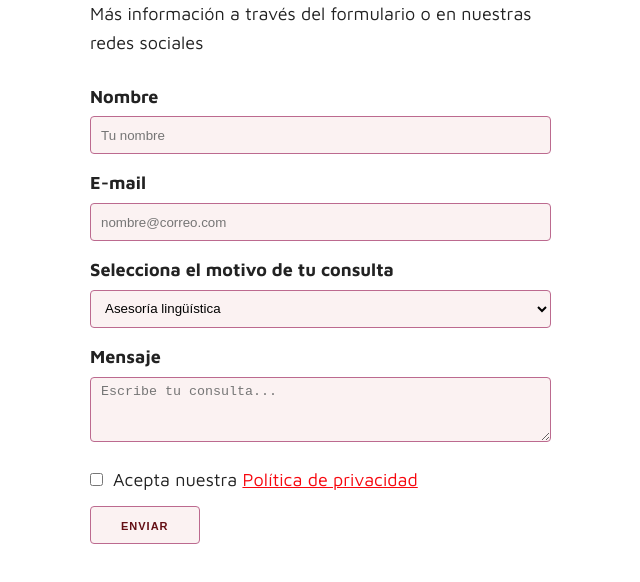
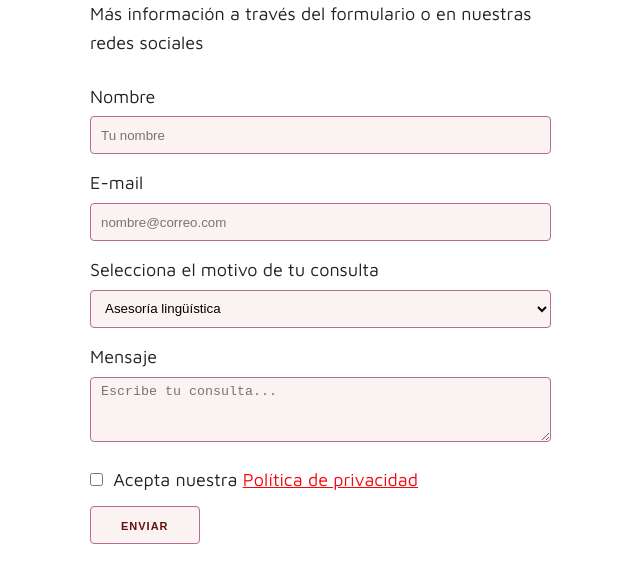
Before and after one commit to NayadeEtcetera/form, a plain HTML site: page index.html in a window 1280 px wide. Shown: the whole page, without its empty margins (70-710 px from the left). Drawn offline with nearby package versions, Linux system fonts and the light colour scheme; files that its build step writes are made by us from their sources.

Commit message:
Update _forms.scss

```diff
--- a/scss/modules/_forms.scss
+++ b/scss/modules/_forms.scss
@@ -65,7 +65,7 @@ label,
 legend {
   display: block;
   margin-bottom: 0.5rem;
-  font-weight: 600;
+  font-weight: 500;
 }
 
 fieldset {
@@ -77,6 +77,7 @@ input {
   &[type="checkbox"],
   &[type="radio"] {
     display: inline;
+    border: 1px solid $tree;
   }
 }
 
```
